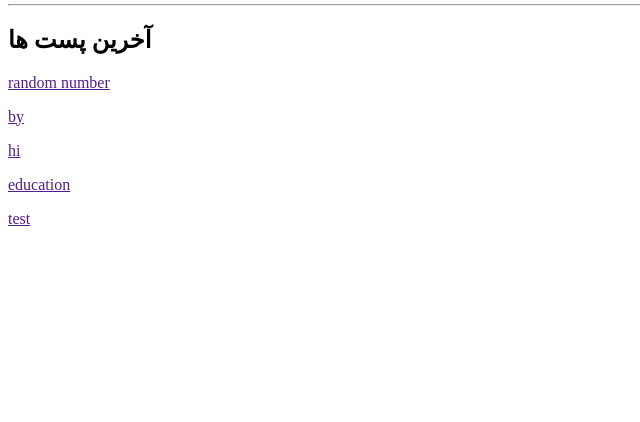
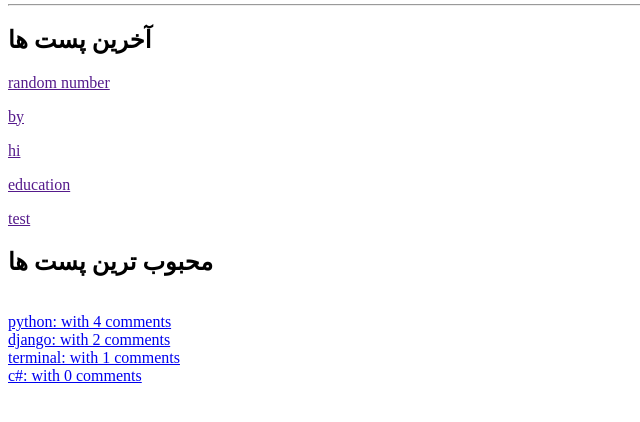
Before and after one commit to alimohammadiam/django-blog-prj, a Django app: page /blog/ in a window 1280 px wide. Shown: the part 237-659 px from the top of the page, without its empty margins (0-640 px from the left). Run offline with Django 5.2, Linux system fonts and the light colour scheme; data comes from the database, SQL or seed files in the repository.

Commit message:
{annotate & aggregate} set simple tage --> "most_popular_post"

```diff
--- a/blog/models.py
+++ b/blog/models.py
@@ -31,6 +31,7 @@ class Post(models.Model):
     updated = models.DateTimeField(auto_now=True)
     # choice fields
     status = models.CharField(max_length=2, choices=Status.choices, default=Status.DRAFT)
+    reading_time = models.PositiveIntegerField(default=0, verbose_name='زمان مطالعه')
 
     object = models.Manager()
     published = PublishedManager()
--- a/blog/templates/blog/index.html
+++ b/blog/templates/blog/index.html
@@ -11,4 +11,12 @@
     <p>{% last_post_date %}: تاریخ آخرین پست  </p>
     <hr>
     {% latest_posts 5 %}
+
+    <h2>محبوب ترین پست ها</h2>
+    {% most_popular_posts as pop_posts %}
+    {% for post in pop_posts %}
+        <br>
+        <a href="{{ post.get_absolute_url }}">{{ post.title }}: with {{ post.comment_count }} comments</a>
+
+    {% endfor %}
 {% endblock %}
--- a/blog/templatetags/blog_tags.py
+++ b/blog/templatetags/blog_tags.py
@@ -1,9 +1,11 @@
 from django import template
 from ..models import Post, Comment
+from django.db.models import Count
 
 register = template.Library()
 
 
+# simple tags
 @register.simple_tag()
 def total_posts():
     return Post.published.count()
@@ -19,6 +21,12 @@ def last_post_date():
     return Post.published.last().publish
 
 
+@register.simple_tag()
+def most_popular_posts(count=4):
+    return Post.published.annotate(comment_count=Count('comments')).order_by('-comment_count')[:count]
+
+
+# inclusion tags
 @register.inclusion_tag("partials/latest_post.html")
 def latest_posts(count=4):
     l_posts = Post.published.order_by('-publish')[:count]
```
Also changed, not shown: blog/migrations/0005_post_reading_time.py (added), db.sqlite3.
